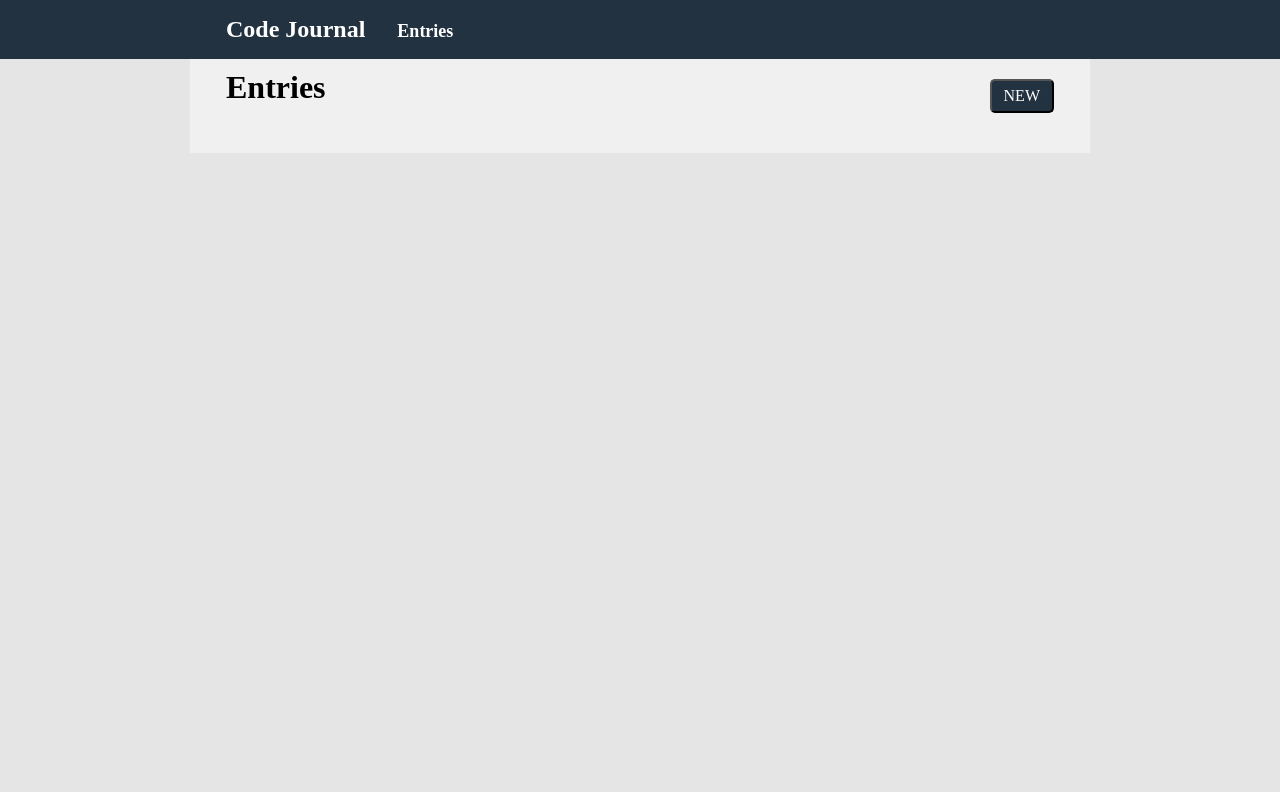
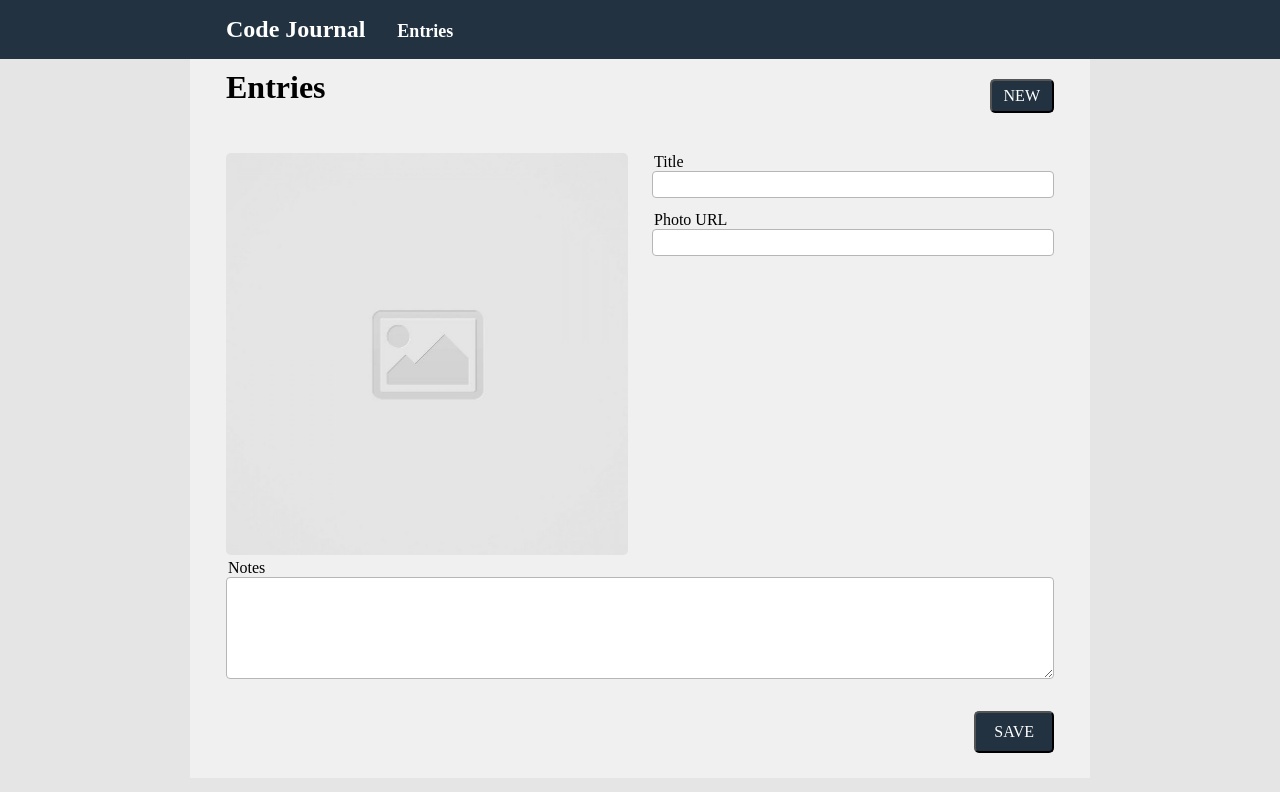
Before and after one commit to vkahlon/code-journal, a website: page index.html in a window 1280 px wide. Both pictures are taken after a click on the button "NEW". Drawn offline with Linux system fonts and the light colour scheme; a web font is replaced by a local one.

Commit message:
Implemented the view-swapping portion of the exercise.

```diff
--- a/index.html
+++ b/index.html
@@ -34,7 +34,7 @@
     </div>
   </header>
   <main>
-    <div class="container container-background">
+    <div class="container container-background" data-view="entry-form">
       <div class="row">
         <div class="column-full">
           <div class="row new-entry-wrapper">
@@ -48,8 +48,8 @@
           <h2 class="new-text-entry" data-view="entry-form">New Entry</h2>
         </div>
       </div>
-      <form id="get-entry-form" data-view="entry-form">
-        <div class="row hidden">
+      <form id="get-entry-form" data-view="entry-form" class="hidden view-container">
+        <div class="row">
           <div class="column-half img-entry">
             <img src="images/placeholder-image-square.jpg" alt="placeholder-img" id="url-value">
           </div>
@@ -61,13 +61,13 @@
             <input type="url" class="input-mod-entry" id="photoURL" name="url" minlength="1" maxlength="200" size="70">
           </div>
         </div>
-        <div class="row hidden">
+        <div class="row">
           <div class="column-full">
             <label for="message-entry" class="label-header-entry message-wrapper">Notes</label>
             <textarea name="message-entry" id="message" cols="96" rows="6" class="input-mod-entry"></textarea>
           </div>
         </div>
-        <div class="row hidden">
+        <div class="row">
           <div class="column-full">
             <div class="row button-wrapper-entry">
               <button type="submit" class="button-submission-entry" id="submit" name="submit" value="Save">SAVE</button>
@@ -75,8 +75,10 @@
           </div>
         </div>
       </form>
+      <div class="entry-render view-container" data-view="entries">
+
+      </div>
     </div>
-
   </main>
   <script src="js/data.js"></script>
   <script src="js/main.js"></script>
--- a/js/main.js
+++ b/js/main.js
@@ -61,23 +61,32 @@ function createEntryTree(entry) {
 window.addEventListener('DOMContentLoaded', createTheJournal);
 function createTheJournal(event) {
   for (var i = 0; i < data.entries.length; i++) {
-    var $theGrandDiv = document.querySelector('.container-background');
+    var $theGrandDiv = document.querySelector('.entry-render');
     var newEntry = createEntryTree(data.entries[i]);
     $theGrandDiv.appendChild(newEntry);
   }
 }
 // Hiding and activating when hitting new entry//
 function goBackToHomePage(event) {
+  switchViews('entries');
+}
+function goToEntryPage(event) {
   switchViews('entry-form');
+
 }
 function switchViews(view) {
-  for (var i = 0; i < $views.length; i++) {
-
-    $views[i].className = 'row hidden';
+  for (var index = 0; index < $views.length; index++) {
+    if ($views[index].getAttribute('data-view') === view) {
+      $views[index].classList.remove('hidden');
+    } else {
+      $views[index].classList.add('hidden');
+    }
   }
 }
-var $views = document.querySelectorAll('div[data-view]');
+// var $selectEntries = document.querySelectorAll('div[data-view]');
+var $views = document.querySelectorAll('.view-container');
 var $newButtonSelector = document.querySelector('.button-new-entry');
 var $newBackToHomePage = document.querySelector('.view-entry-only-page');
+
+$newButtonSelector.addEventListener('click', goToEntryPage);
 $newBackToHomePage.addEventListener('click', goBackToHomePage);
-$newButtonSelector.addEventListener('click', switchViews);
```
